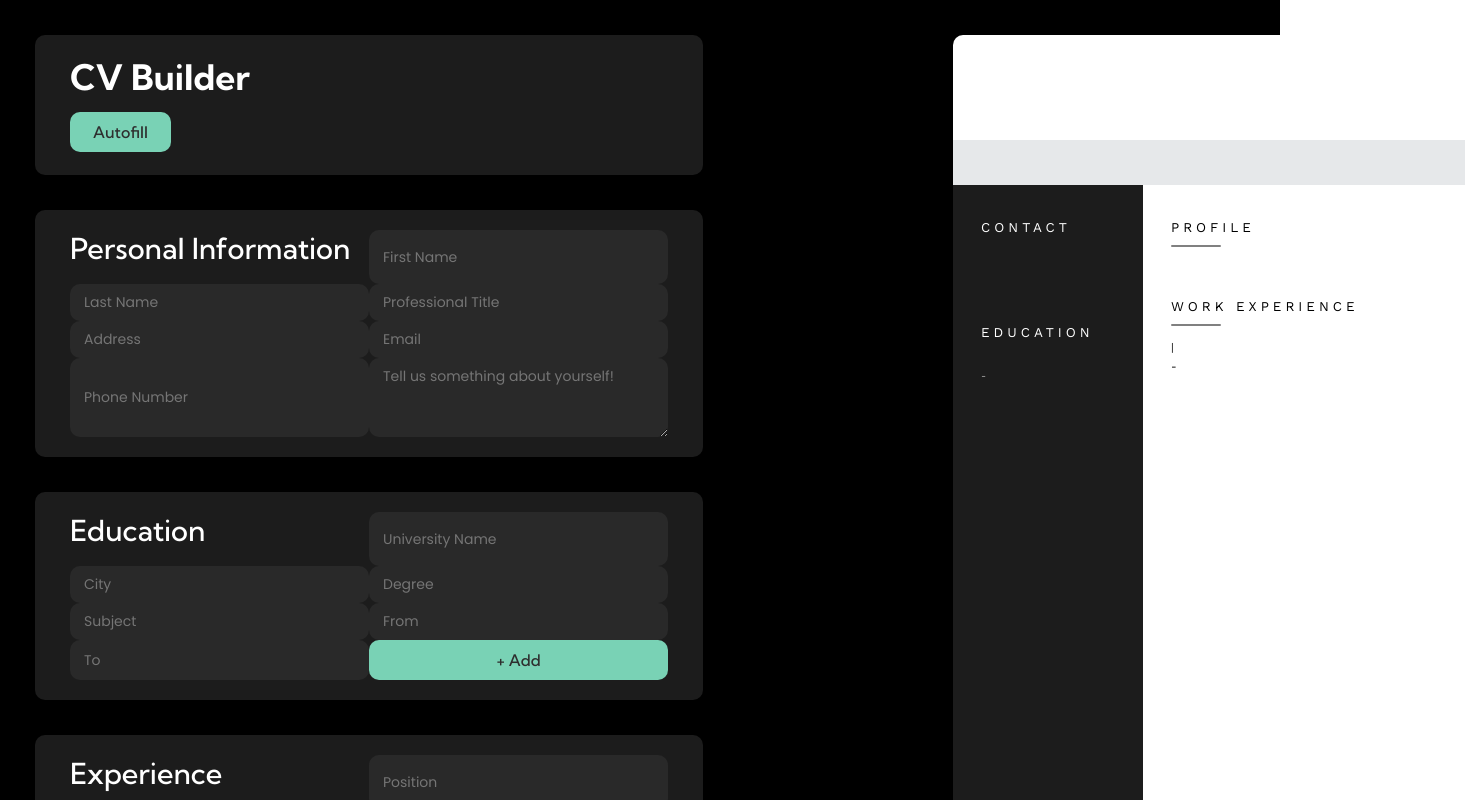
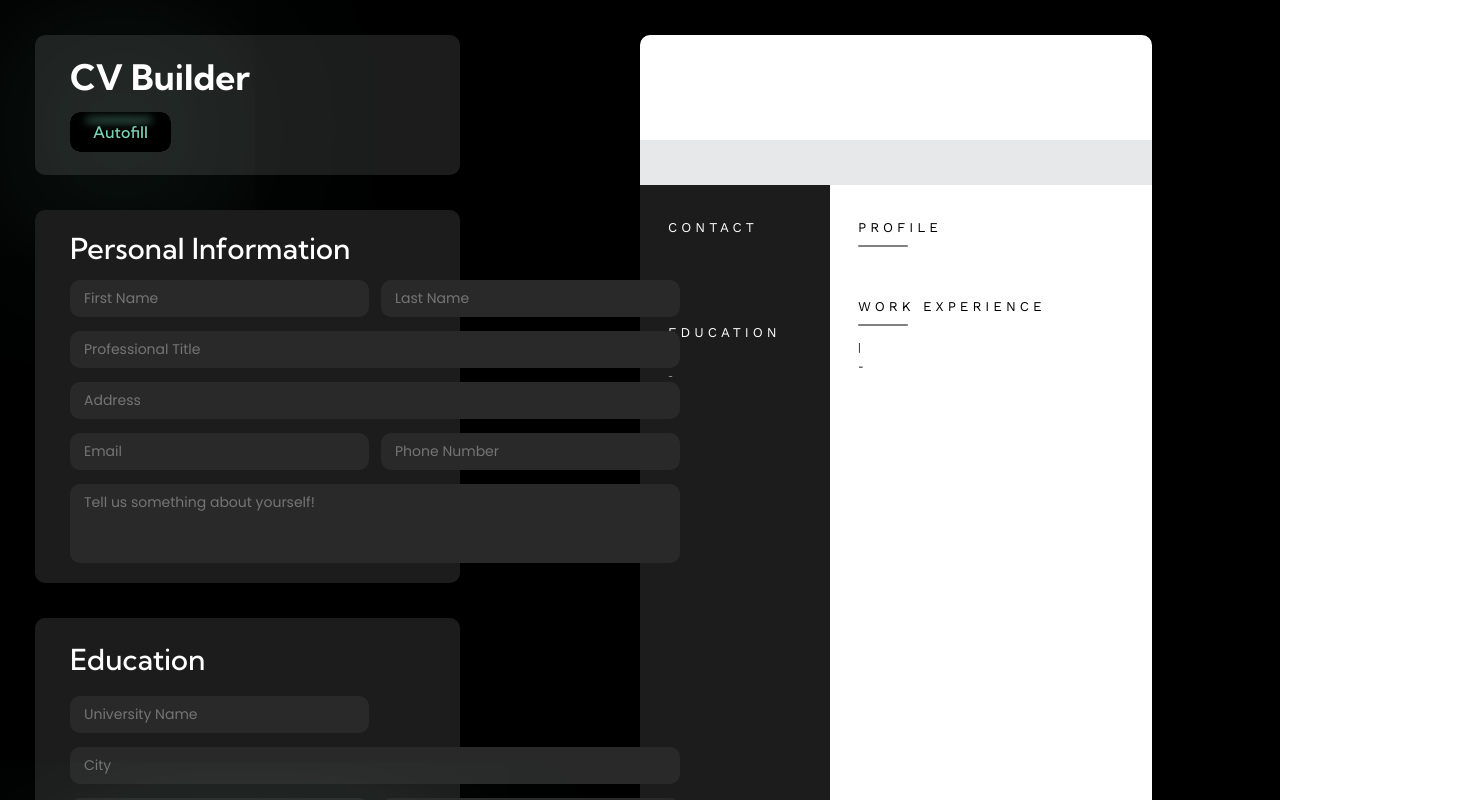
Before and after one commit to tonnykh/cv-application, a React (Create React App) app: page / in a window 1280 px wide. Shown: the top 800 px of the page, 1465 px wide, since content can reach past the window. Built offline with nearby package versions, Linux system fonts and the light colour scheme.

Commit message:
Add CVFormEditor style and update button style

```diff
--- a/src/components/Main/CVFormEditor/components/Education.js
+++ b/src/components/Main/CVFormEditor/components/Education.js
@@ -6,37 +6,38 @@ import EducationItem from './EducationItem';
 const Education = (props) => {
     const { onChange, onAddEducation, education, onDeleteEducation } = props;
 
-    const educationItems = education.map((educationItem) => {
-        return education.length > 1 ?
-            (
-                <React.Fragment key={educationItem.id}>
+    const educationItems = education.map((educationItem, index) => {
+        return education.length > 1 ? (
+          <div className="education-item" key={educationItem.id}>
+            <h2>Education #{index + 1}</h2>
+
             <EducationItem
               onChange={onChange}
               id={educationItem.id}
               key={educationItem.id}
               value={educationItem}
             />
+
             <Button
               text="Delete"
               key={uniqid()}
               onClick={() => onDeleteEducation(educationItem.id)}
             />
-                </React.Fragment>
-            )  :
-            (
-                <React.Fragment key={educationItem.id}>
+          </div>
+        ) : (
+          <div className="education-item" key={educationItem.id}>
+            <h2>Education</h2>
             <EducationItem
               onChange={onChange}
               id={educationItem.id}
               key={educationItem.id}
             />
-                </React.Fragment>
+          </div>
         );
     })
 
     return (
-        <form>
-            <h2>Education</h2>
+        <form className='education'>
             {educationItems}
             <Button text="+ Add" onClick={onAddEducation} />
         </form>
--- a/src/components/Main/CVFormEditor/components/Experience.js
+++ b/src/components/Main/CVFormEditor/components/Experience.js
@@ -6,12 +6,13 @@ import ExperienceItem from './ExperienceItem';
 const Experience = (props) => {
     const { onChange, onAddExperience, experience, onDeleteExperience } = props;
 
-    const experienceItems = experience.map((experienceItem) => {
+    const experienceItems = experience.map((experienceItem, index) => {
 
         console.log(experienceItem, "EXPERIENCE__ITEM");
-        return experience.length > 1 ?
-        (
-            <React.Fragment key={experienceItem.id}>
+        return experience.length > 1 ? (
+          <div className="experience-item" key={experienceItem.id}>
+            <h2>Experience #{index + 1}</h2>
+
             <ExperienceItem
               onChange={onChange}
               id={experienceItem.id}
@@ -23,22 +24,21 @@ const Experience = (props) => {
               key={uniqid()}
               onClick={() => onDeleteExperience(experienceItem.id)}
             />
-            </React.Fragment>
-        ) :
-        (
-            <React.Fragment key={experienceItem.id}>
+          </div>
+        ) : (
+          <div className="experience-item" key={experienceItem.id}>
+            <h2>Experience</h2>
             <ExperienceItem
               onChange={onChange}
               id={experienceItem.id}
               key={experienceItem.id}
             />
-            </React.Fragment>
+          </div>
         );
     })
 
     return (
-        <form>
-            <h2>Experience</h2>
+        <form className='experience'>
             {experienceItems}
             <Button text="+ Add" onClick={onAddExperience} />
         </form>
--- a/src/components/Main/CVFormEditor/components/Personal.js
+++ b/src/components/Main/CVFormEditor/components/Personal.js
@@ -11,7 +11,7 @@ const Personal = (props) => {
     console.log(personal, "PERSONAL__ITEM");
 
     return (
-        <form>
+        <form className="personal">
             <h2>Personal Information</h2>
             {personal.map((personalInput) => {
                 return <Input
--- a/src/styles/App.css
+++ b/src/styles/App.css
@@ -1,5 +1,4 @@
 .App {
-    /* height: calc(100vh + 2 * 35px); */
-    height: 110vh;
+    min-height: 110vh;
     background-color: black;
 }
--- a/src/styles/CVFormEditor.css
+++ b/src/styles/CVFormEditor.css
@@ -4,28 +4,20 @@
     display: flex;
     flex-direction: column;
     gap: 35px;
-    margin-right: 250px;
+    max-width: 425px;
 }
 
 .CVFormEditor form {
     background-color: var(--bg-color);
     border-radius: var(--radius);
     padding: 20px 35px;
-    color: white;
-
-    /* display: flex;
-    flex-direction: column;
-    gap: 8px; */
-
-    display: grid;
-    grid-template-columns: 1fr 1fr;
-
 }
 
 .CVFormEditor form h2 {
     font-size: 1.813rem;
     font-weight: 500;
-    margin-bottom: 18px;
+    margin-bottom: 0;
+    grid-column: 1/3;
 }
 
 input, textarea {
@@ -34,4 +26,51 @@ input, textarea {
     border-radius: var(--radius);
     font-family: 'Poppins';
     font-size: 0.875rem;
+    color: var(--text-color);
 }
+
+textarea:focus,
+input:focus {
+  background-color: hsl(0, 0%, 20%);
+  color: white;
+  box-shadow: var(--shadow);
+}
+
+textarea:active,
+input:active {
+  transform: scale(.975);
+}
+
+form.personal,
+form.education .education-item,
+form.experience .experience-item {
+    display: grid;
+    grid-template-columns: 1fr 1fr;
+    gap: 14px 12px;
+}
+
+form.personal :last-child,
+form.personal :nth-child(4),
+form.personal :nth-child(5),
+.education-item :nth-child(3),
+.experience-item :nth-child(4),
+.experience-item :nth-child(5) {
+    grid-column: 1/3;
+    resize: none;
+}
+
+form.experience .experience-item :nth-child(6) {
+    grid-column: 1/2;
+}
+
+form.education,
+form.experience {
+    display: flex;
+    flex-direction: column;
+    gap: 50px ;
+}
+
+textarea:hover,
+input:hover {
+  background-color: hsl(0, 0%, 17.5%);
+}
--- a/src/styles/CVPreview.css
+++ b/src/styles/CVPreview.css
@@ -1,10 +1,10 @@
 .CVPreview {
     font-family: "Work Sans", sans-serif;
     display: grid;
-    width: 40vw;
-    grid-template-columns: 190px 1fr;
+    max-width: 40vw;
+    grid-template-columns: minmax(min-content, 190px) 1fr;
     grid-template-rows: 150px 1fr;
-    height: 100vh;
+    min-height: 100vh;
 }
 
 
@@ -28,8 +28,7 @@
     gap: 40px;
     letter-spacing: 14px;
     font-weight: 300;
-    height: 105px;
-    width: 100%;
+    min-height: 105px;
 }
 
 .CVPreview-header .first-name {
@@ -40,7 +39,7 @@
     font-family: "Work Sans";
     font-size: 1.125rem;
     font-weight: 300;
-    height: 45px;
+    min-height: 45px;
     letter-spacing: 3px;
     background-color: var(--bg-color-light);
 }
--- a/src/styles/Header.css
+++ b/src/styles/Header.css
@@ -1,11 +1,8 @@
 main > header {
     background-color: var(--bg-color);
-    margin-right: 250px;
+    max-width: 425px;
     border-radius: var(--radius);
     padding: 20px 35px;
-    /* display: flex;
-    flex-direction: column;
-    gap: 10px; */
 }
 
 h2 {
--- a/src/styles/Main.css
+++ b/src/styles/Main.css
@@ -1,17 +1,13 @@
 main {
     display: grid;
-    grid-template-columns: 1fr 1fr;
+    grid-template-columns: repeat(auto-fill, minmax(600px, 1fr) ) ;
     grid-template-rows: 140px 1fr;
-    /* padding-top: 1%; */
     padding: 35px ;
     row-gap: 35px;
-        background-color: black;
-
+    background-color: black;
 }
 
-main Header {
-}
-
+/* button */
 button {
     font-family: 'Kumbh sans';
     padding: 10px 23px;
@@ -21,7 +17,23 @@ button {
     align-items: center;
     font-size: 1rem;
     font-weight: 500;
-    color: var(--dark-text-color);
-        background-color: var(--accent-color);
+    background-color: var(--accent-color);
     cursor: pointer;
+    box-shadow: inset 1px 3px 29px 6px black,
+                inset -2px -13px 8px 17px black,
+                1px -1px 200px 2px var(--accent-color);
+    color: var(--accent-color);
+    transition: all .5s ease-in-out;
 }
+
+button:active {
+    transform: scale(.95);
+    box-shadow: inset 15px 1px 60px 10px black,
+        -1px -1px 50px 1px rgba(88, 167, 129, 0.201);
+    color: black;
+}
+
+button:hover {
+    transform: scale(1.044);
+
+}
```
Lines whose indentation alone changed are shown as unchanged.
